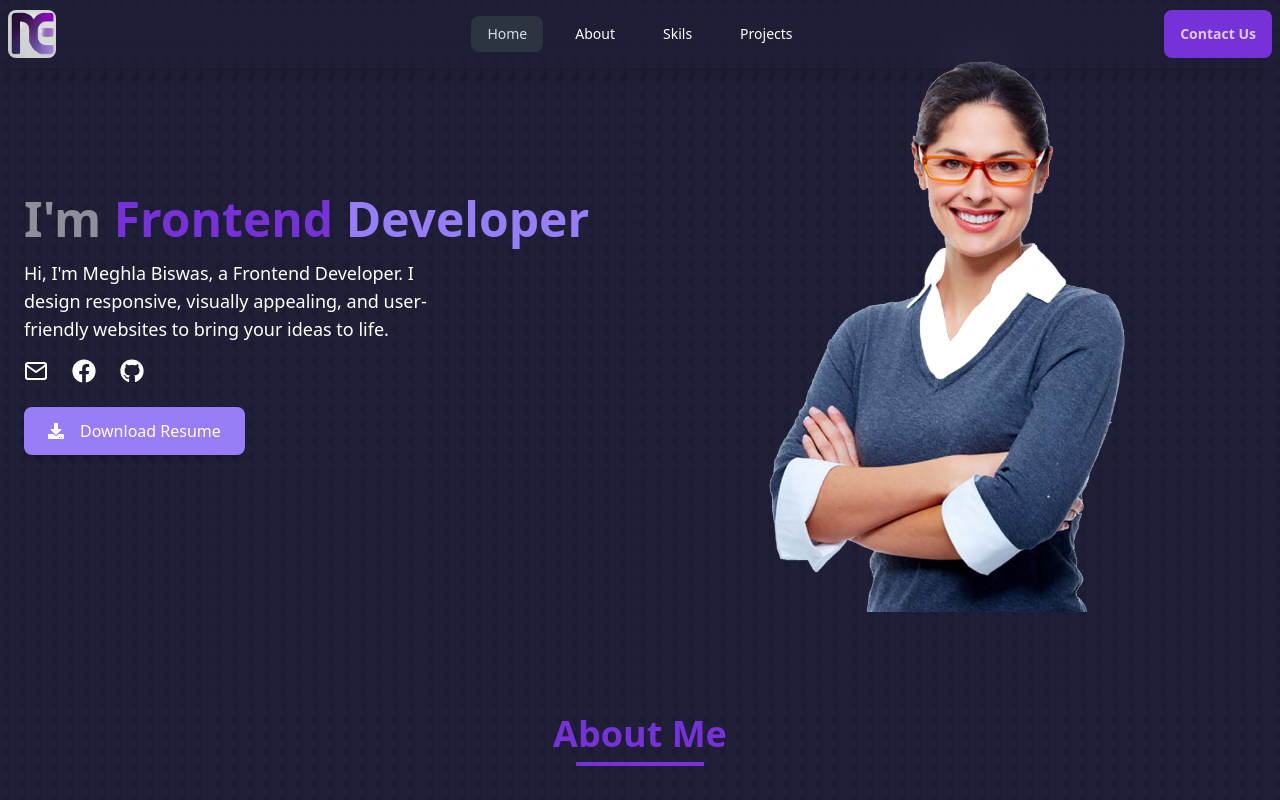
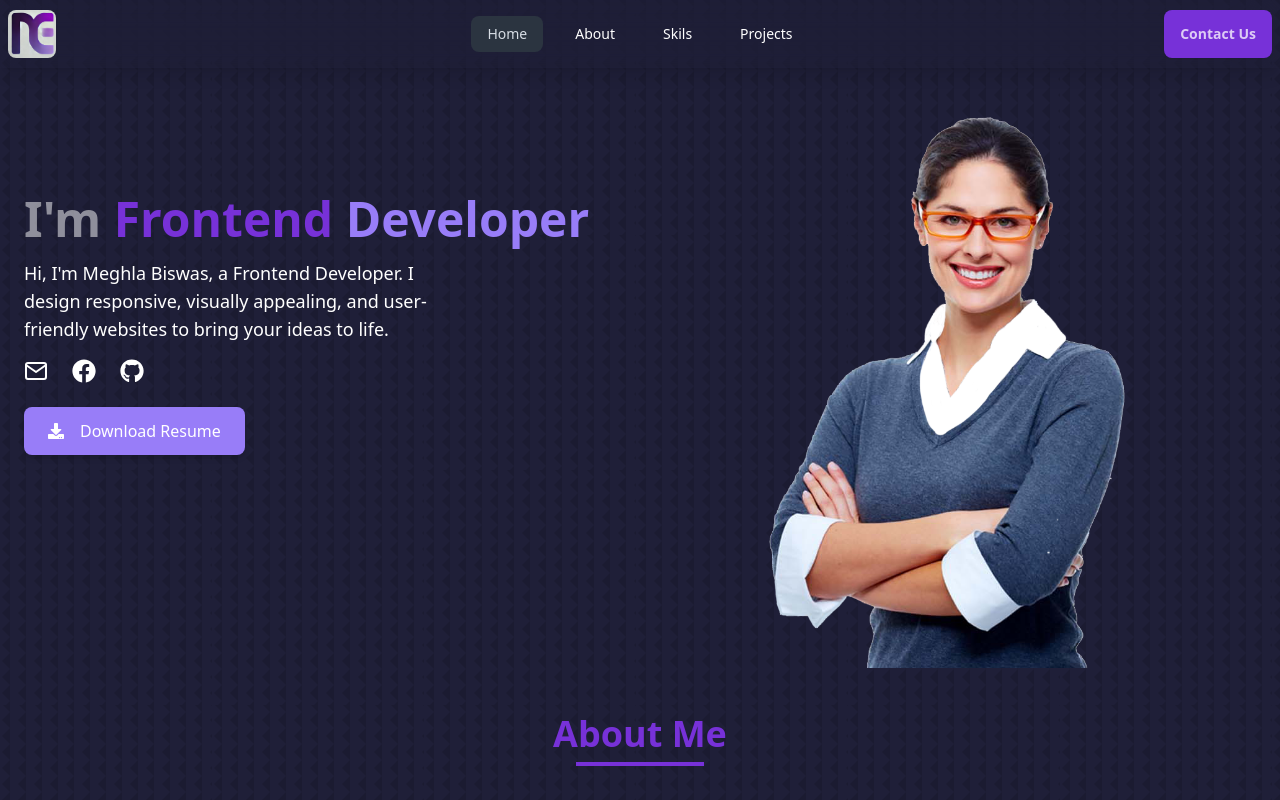
Before and after one commit to MeghlaB/MyPortfolio_Website, a React (Vite) app: page / in a window 1280 px wide. Shown: the top 800 px of the page. Built offline with nearby package versions, Linux system fonts and the light colour scheme.

Commit message:
padding added

```diff
--- a/src/Components/Banner.jsx
+++ b/src/Components/Banner.jsx
@@ -7,7 +7,7 @@ import { FiMail } from "react-icons/fi";
 
 export default function Banner() {
     return (
-        <div className=" h-[650px] flex items-center justify-center mt-40 lg:mt-0">
+        <div className=" h-[650px] flex items-center justify-center pt-60 lg:py-10">
             <div className="container mx-auto flex flex-col lg:flex-row items-center px-6">
                 {/* Left Section */}
                 <div className="lg:w-1/2 text-center lg:text-left ">
@@ -54,7 +54,7 @@ export default function Banner() {
                     </div>
                 </div>
                 {/* Right Section */}
-                <div className="lg:w-1/2 flex justify-center mt-8 lg:mt-0">
+                <div className="lg:w-1/2 flex justify-center pt-6 lg:pt-28">
                     <img
                         src={myImage}
                         alt="Developer"
```
